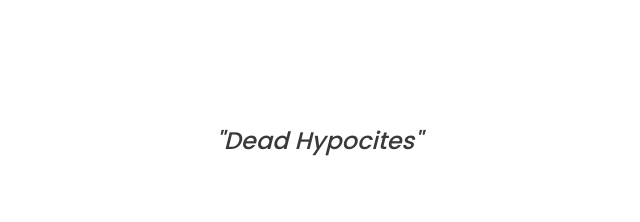
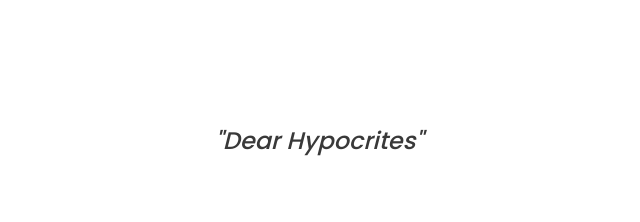
Before and after one commit to hershey-cl/My-blog, a plain HTML site: page services.html in a window 1280 px wide. Shown: the part 1760-1982 px from the top of the page, 321-961 px from the left. Drawn offline with Linux system fonts and the light colour scheme; files whose address does not match are found by name.

Commit message:
Update services.html

```diff
--- a/services.html
+++ b/services.html
@@ -125,7 +125,7 @@
             <!-- service-box -->
             <div class="col-md-12 service-box">
 
-                <center><h3><i>"Dead Hypocites"</i></h3><br><br></center>
+                <center><h3><i>"Dear Hypocrites"</i></h3><br><br></center>
                 <div class="h-10"></div>
                 <center><img src="img/hyp.png"/></center><br><br><br>
                 <p>Dear Hypocrites is a poem/open letter for people who judge others negatively but act like they are saints.<br>"I heard people singing and delivering the word of God on my mother's phone, and it inspired me to write about people who go to church for show. I remembered some people who discriminate against the LGBTQIA++ community.  I remembered some who judge others through their appearance and some through their past mistakes.
```
